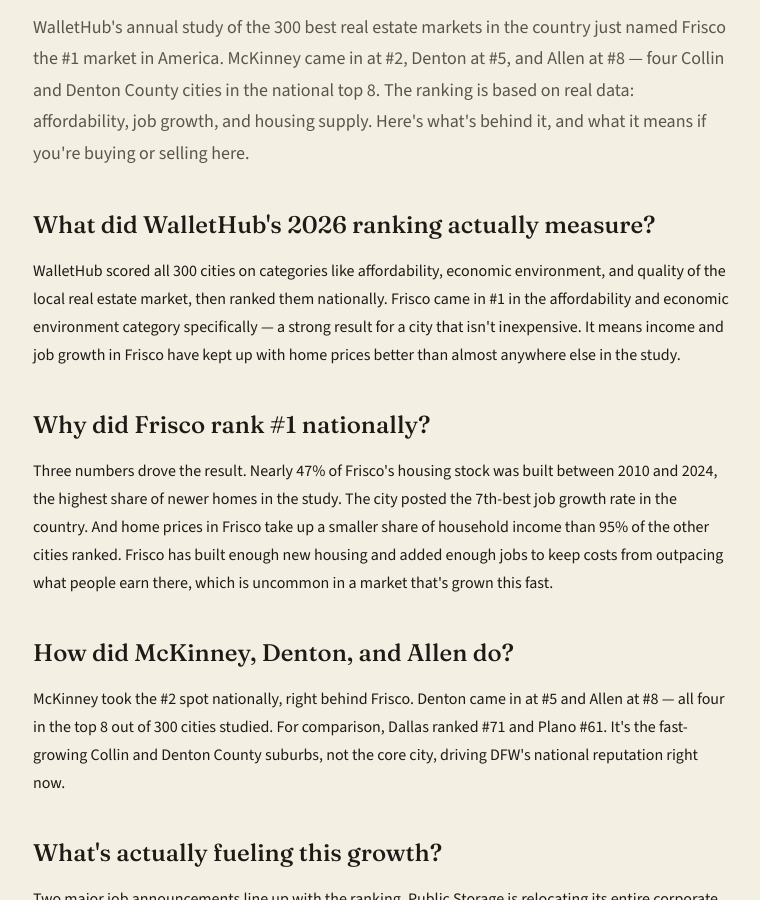
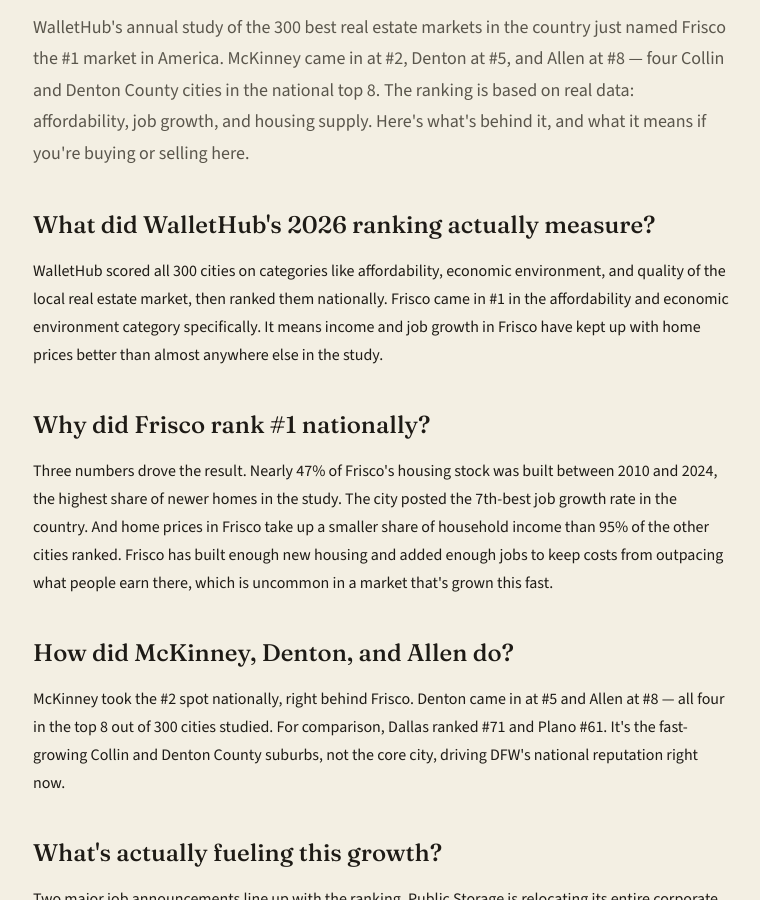
Before and after one commit to nathanielmorales7/deedanddoor, a Jekyll site: the page journal-frisco-no1-market.html, which Jekyll copies as it is, in a window 1280 px wide and 900 px high, scrolled down 511 px. Shown: the whole window, without its empty margins (99-859 px from the left). Built offline with Jekyll 4.4.1, drawn with Linux system fonts in a browser that asks for light colours.

Commit message:
Refine description of WalletHub's ranking criteria
Removed redundancy in the explanation of Frisco's ranking.

```diff
--- a/journal-frisco-no1-market.html
+++ b/journal-frisco-no1-market.html
@@ -61,7 +61,7 @@
         <p>WalletHub's annual study of the 300 best real estate markets in the country just named Frisco the #1 market in America. McKinney came in at #2, Denton at #5, and Allen at #8 — four Collin and Denton County cities in the national top 8. The ranking is based on real data: affordability, job growth, and housing supply. Here's what's behind it, and what it means if you're buying or selling here.</p>
 
         <h2>What did WalletHub's 2026 ranking actually measure?</h2>
-        <p>WalletHub scored all 300 cities on categories like affordability, economic environment, and quality of the local real estate market, then ranked them nationally. Frisco came in #1 in the affordability and economic environment category specifically — a strong result for a city that isn't inexpensive. It means income and job growth in Frisco have kept up with home prices better than almost anywhere else in the study.</p>
+        <p>WalletHub scored all 300 cities on categories like affordability, economic environment, and quality of the local real estate market, then ranked them nationally. Frisco came in #1 in the affordability and economic environment category specifically. It means income and job growth in Frisco have kept up with home prices better than almost anywhere else in the study.</p>
 
         <h2>Why did Frisco rank #1 nationally?</h2>
         <p>Three numbers drove the result. Nearly 47% of Frisco's housing stock was built between 2010 and 2024, the highest share of newer homes in the study. The city posted the 7th-best job growth rate in the country. And home prices in Frisco take up a smaller share of household income than 95% of the other cities ranked. Frisco has built enough new housing and added enough jobs to keep costs from outpacing what people earn there, which is uncommon in a market that's grown this fast.</p>
```
